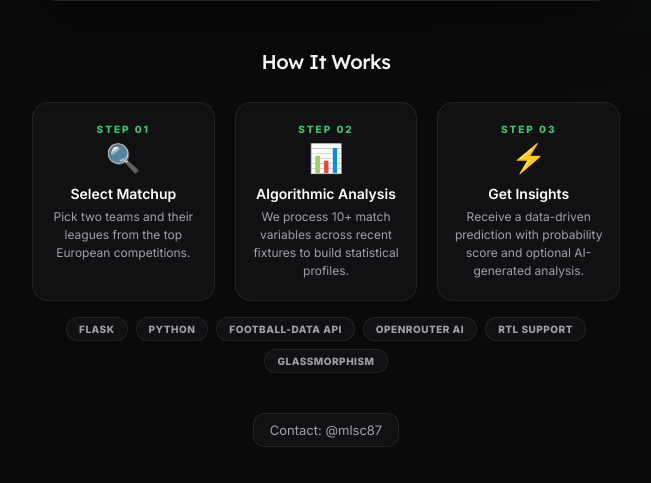
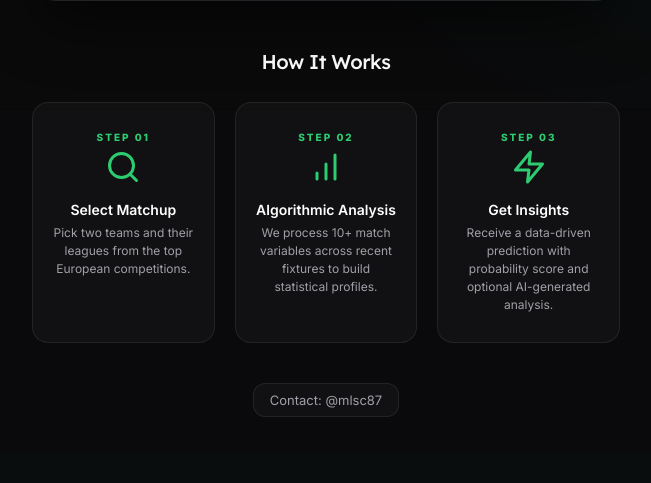
Before and after one commit to nilville/Stratos, a Flask app: page / in a window 1280 px wide. Shown: the part 697-1180 px from the top of the page, without its empty margins (314-965 px from the left). After the commit the page ends 1114 px from the top, so only its background shows below. Run offline with Flask 3, Linux system fonts and the light colour scheme; data that the repository does not hold is empty.

Commit message:
feat: enhance match data fetching with caching and improve error handling in APIClient

```diff
--- a/app.py
+++ b/app.py
@@ -70,10 +70,26 @@ def analyze():
 
     client = APIClient()
 
+    with cache_lock:
+        teams_by_league = cache.get("teams_by_league", None)
+
+    def fetch_team_data(team_name, league, teams_list):
+        team_cache_key = f"team_data_{team_name.lower()}_{league}"
+        with cache_lock:
+            if team_cache_key in cache:
+                return cache[team_cache_key]
+        result = client.get_match_data(team_name, league, teams_list)
+        if "error" not in result:
+            with cache_lock:
+                cache[team_cache_key] = result
+        return result
+
     try:
         with ThreadPoolExecutor(max_workers=2) as executor:
-            future_a = executor.submit(client.get_match_data, team_a_name, league_a)
-            future_b = executor.submit(client.get_match_data, team_b_name, league_b)
+            team_a_teams = teams_by_league.get(league_a) if teams_by_league else None
+            team_b_teams = teams_by_league.get(league_b) if teams_by_league else None
+            future_a = executor.submit(fetch_team_data, team_a_name, league_a, team_a_teams)
+            future_b = executor.submit(fetch_team_data, team_b_name, league_b, team_b_teams)
 
             team_a_result = future_a.result()
             if "error" in team_a_result:
--- a/services/api_client.py
+++ b/services/api_client.py
@@ -85,7 +85,7 @@ class APIClient:
             params={"status": "FINISHED", "limit": last},
         )
         if result["status"] != "ok":
-            return []
+            return None
 
         matches = result["data"].get("matches", [])
         matches.sort(key=lambda x: x["utcDate"], reverse=True)
@@ -101,8 +101,10 @@ class APIClient:
         return sorted(
             [
                 {
+                    "id": t["id"],
                     "name": t["name"],
                     "shortName": t.get("shortName", ""),
+                    "tla": t.get("tla", ""),
                     "crest": t.get("crest", ""),
                 }
                 for t in teams
@@ -110,14 +112,30 @@ class APIClient:
             key=lambda t: t["name"],
         )
 
-    def get_match_data(self, team_name, league_code):
-        result = self.get_team_id(team_name, league_code)
+    def get_team_id_from_list(self, team_name, teams_data):
+        for team in teams_data:
+            if self.is_match(team_name, team):
+                return {
+                    "status": "ok",
+                    "id": team["id"],
+                    "name": team["name"],
+                    "crest": team.get("crest", ""),
+                }
+        return {"status": "error", "error_code": "NOT_FOUND"}
+
+    def get_match_data(self, team_name, league_code, teams_data=None):
+        if teams_data:
+            result = self.get_team_id_from_list(team_name, teams_data)
+        else:
+            result = self.get_team_id(team_name, league_code)
 
         if result["status"] != "ok":
             return {"error": result["error_code"], "team": team_name}
 
         fixtures = self.get_last_matches(result["id"])
 
+        if fixtures is None:
+            return {"error": "NO_MATCHES", "team": result["name"]}
         if not fixtures:
             return {"error": "NO_MATCHES", "team": result["name"]}
 
--- a/static/css/style.css
+++ b/static/css/style.css
@@ -87,7 +87,7 @@ body::after {
     transition: all 0.3s ease;
     line-height: 1;
 }
-.lang-toggle:hover { border-color: var(--accent); color: var(--accent); transform: scale(1.05); }
+.lang-toggle:hover { border-color: var(--accent); color: var(--accent); }
 [dir="rtl"] .lang-toggle { right: auto; left: 16px; }
 
 .glass-panel {
@@ -98,10 +98,7 @@ body::after {
     box-shadow: 0 30px 60px -12px rgba(0, 0, 0, 0.6);
     transition: transform 0.3s ease, box-shadow 0.3s ease;
 }
-.glass-panel:hover {
-    transform: translateY(-2px);
-    box-shadow: 0 35px 70px -12px rgba(0, 0, 0, 0.7);
-}
+
 
 .res-indicator {
     width: 8px;
@@ -162,9 +159,7 @@ body::after {
     filter: drop-shadow(0 2px 8px rgba(255,255,255,0.1));
     transition: transform 0.3s ease;
 }
-.team-crest:hover {
-    transform: scale(1.15);
-}
+
 .team-crest-sm {
     width: 30px;
     height: 30px;
@@ -215,7 +210,6 @@ body::after {
     transition: transform 0.2s ease;
 }
 .form-dot:hover {
-    transform: scale(1.2);
     cursor: default;
 }
 .form-W {
@@ -355,20 +349,26 @@ body::after {
     gap: 20px;
 }
 .how-step {
-    padding: 20px 16px;
+    padding: 28px 20px;
     border-radius: 16px;
     background: var(--glass);
     border: 1px solid var(--glass-border);
     transition: all 0.3s ease;
+    text-align: center;
 }
 .how-step:hover {
     border-color: rgba(46, 204, 113, 0.2);
-    transform: translateY(-4px);
-    box-shadow: 0 12px 30px -8px rgba(0,0,0,0.5);
 }
 .how-step .icon {
-    font-size: 28px;
-    margin-bottom: 10px;
+    margin-bottom: 16px;
+    display: flex;
+    justify-content: center;
+    align-items: center;
+    color: var(--accent);
+}
+.how-step .icon svg {
+    width: 36px;
+    height: 36px;
     display: block;
 }
 .how-step .step-num {
@@ -391,33 +391,6 @@ body::after {
     color: var(--text-dim);
     margin: 0;
     line-height: 1.5;
-}
-
-/* ====== TECH BADGES ====== */
-.tech-badges {
-    display: flex;
-    flex-wrap: wrap;
-    gap: 8px;
-    justify-content: center;
-    margin-top: 16px;
-}
-.tech-badge {
-    font-size: 10px;
-    font-weight: 700;
-    letter-spacing: 0.5px;
-    text-transform: uppercase;
-    padding: 5px 12px;
-    border-radius: 20px;
-    background: var(--glass);
-    border: 1px solid var(--glass-border);
-    color: var(--text-dim);
-    transition: all 0.3s ease;
-}
-.tech-badge:hover {
-    color: var(--accent);
-    border-color: var(--accent);
-    background: rgba(46, 204, 113, 0.05);
-    transform: translateY(-2px);
 }
 
 /* ====== MICRO-INTERACTIONS ====== */
@@ -459,7 +432,6 @@ input:focus {
 .league-btn:hover {
     border-color: rgba(255, 255, 255, 0.2);
     color: #fff;
-    transform: translateY(-1px);
 }
 .league-btn.active {
     background: rgba(46, 204, 113, 0.1);
@@ -484,13 +456,10 @@ input:focus {
     overflow: hidden;
 }
 .btn-analyze:hover {
-    transform: translateY(-3px);
-    box-shadow: 0 15px 30px -5px var(--accent-glow-strong);
-    filter: brightness(1.1);
+    background: rgba(46, 204, 113, 0.85);
+    color: #000;
 }
-.btn-analyze:active {
-    transform: translateY(-1px);
-}
+
 
 @media (max-width: 480px) {
     .lang-toggle {
@@ -546,10 +515,6 @@ input:focus {
     .prediction-card .bet-value { font-size: 28px; letter-spacing: -0.5px; }
     .prediction-card .confidence { margin-top: 16px; font-size: 14px; letter-spacing: 0.5px; }
 
-    .tech-badge {
-        font-size: 9px;
-        padding: 4px 10px;
-    }
 }
 
 .footer {
--- a/templates/index.html
+++ b/templates/index.html
@@ -104,7 +104,7 @@
         <div class="search-container glass-panel">
             <div id="error-box" class="error-card" style="display: {% if error_code or error %}block{% else %}none{% endif %};">
                 <span id="txt-error-msg">
-                    {% if error_code == 'NOT_FOUND' %}Team '{{ error_team }}' not found.{% elif error_code == 'RATE_LIMIT' %}Limit hit. Wait 60s.{% else %}{{ error }}{% endif %}
+                    {% if error_code == 'NOT_FOUND' %}Team '{{ error_team }}' not found. Check the league selection or try a different name.{% elif error_code == 'NO_MATCHES' %}Team '{{ error_team }}' found but no recent match data available. Try another team or league.{% elif error_code == 'RATE_LIMIT' %}API rate limit reached. Please wait 60 seconds and try again.{% else %}{{ error }}{% endif %}
                 </span>
             </div>
 
@@ -196,32 +196,23 @@
             <div class="how-grid">
                 <div class="how-step">
                     <span class="step-num" data-i18n="step1_label">Step 01</span>
-                    <span class="icon">🔍</span>
+                    <span class="icon"><svg width="32" height="32" viewBox="0 0 24 24" fill="none" stroke="currentColor" stroke-width="2" stroke-linecap="round" stroke-linejoin="round"><circle cx="11" cy="11" r="8"/><path d="M21 21l-4.35-4.35"/></svg></span>
                     <h3 data-i18n="step1_title">Select Matchup</h3>
                     <p data-i18n="step1_desc">Pick two teams and their leagues from the top European competitions.</p>
                 </div>
                 <div class="how-step">
                     <span class="step-num" data-i18n="step2_label">Step 02</span>
-                    <span class="icon">📊</span>
+                    <span class="icon"><svg width="32" height="32" viewBox="0 0 24 24" fill="none" stroke="currentColor" stroke-width="2" stroke-linecap="round" stroke-linejoin="round"><line x1="12" y1="20" x2="12" y2="10"/><line x1="18" y1="20" x2="18" y2="4"/><line x1="6" y1="20" x2="6" y2="16"/></svg></span>
                     <h3 data-i18n="step2_title">Algorithmic Analysis</h3>
                     <p data-i18n="step2_desc">We process 10+ match variables across recent fixtures to build statistical profiles.</p>
                 </div>
                 <div class="how-step">
                     <span class="step-num" data-i18n="step3_label">Step 03</span>
-                    <span class="icon">⚡</span>
+                    <span class="icon"><svg width="32" height="32" viewBox="0 0 24 24" fill="none" stroke="currentColor" stroke-width="2" stroke-linecap="round" stroke-linejoin="round"><polygon points="13 2 3 14 12 14 11 22 21 10 12 10 13 2"/></svg></span>
                     <h3 data-i18n="step3_title">Get Insights</h3>
                     <p data-i18n="step3_desc">Receive a data-driven prediction with probability score and optional AI-generated analysis.</p>
                 </div>
             </div>
-        </div>
-
-        <div class="tech-badges">
-            <span class="tech-badge">Flask</span>
-            <span class="tech-badge">Python</span>
-            <span class="tech-badge">Football-Data API</span>
-            <span class="tech-badge">OpenRouter AI</span>
-            <span class="tech-badge">RTL Support</span>
-            <span class="tech-badge">Glassmorphism</span>
         </div>
 
         <div class="footer">
```
Also changed, not shown: templates/results.html (+0 -9 lines).
